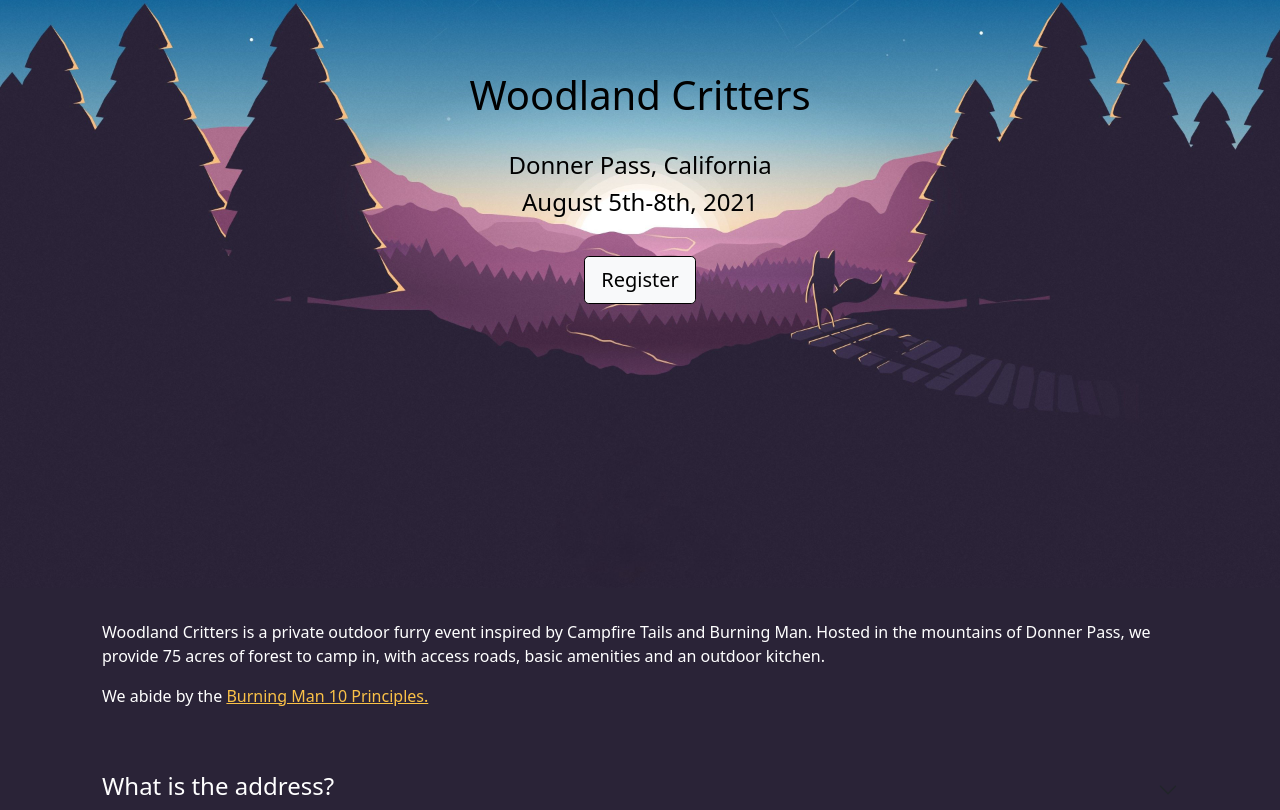
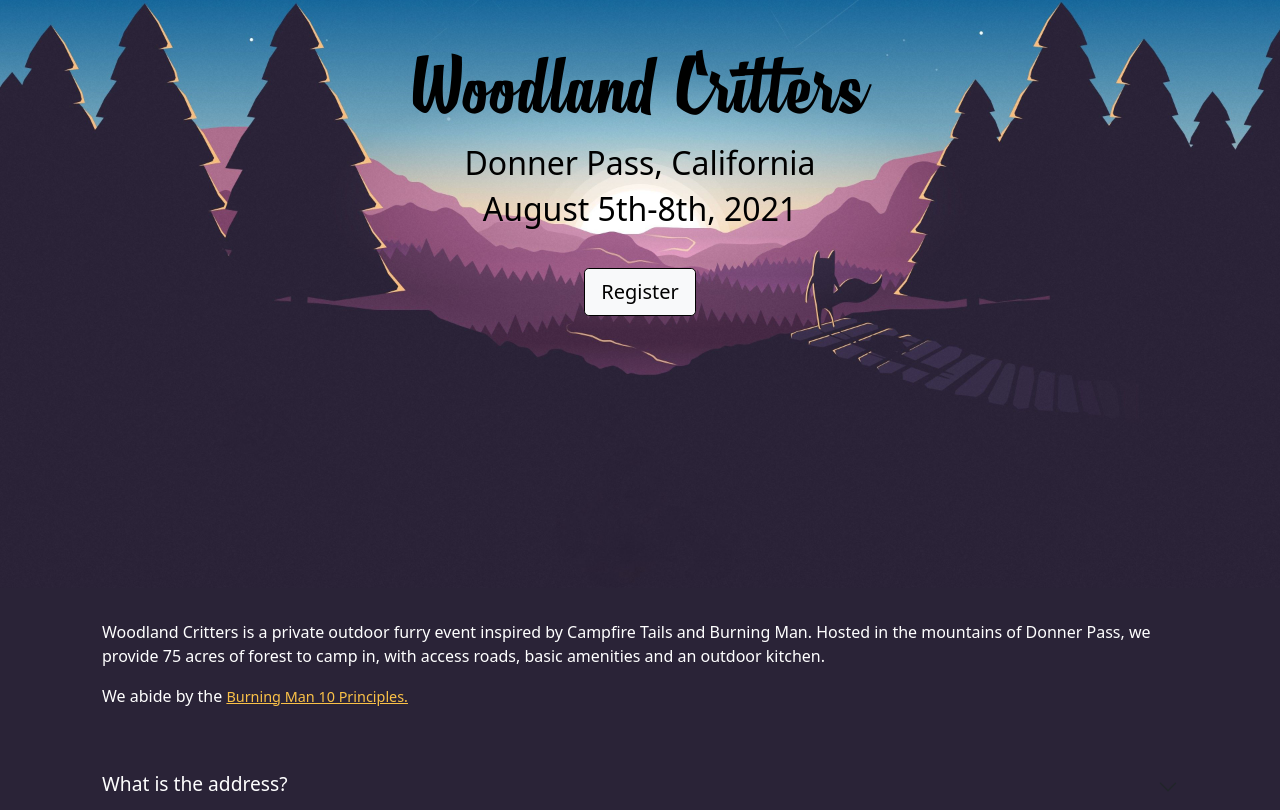
Before and after one commit to dooks/wc-app, a React (Create React App) app: page / in a window 1280 px wide. Shown: the part 270-1080 px from the top of the page. Built offline with nearby package versions, Linux system fonts and the light colour scheme.

Commit message:
Fix fonts

```diff
--- a/src/Faq/Faq.jsx
+++ b/src/Faq/Faq.jsx
@@ -10,7 +10,7 @@ const FAQ = () => {
       {faqs.map(( faq, i) =>
         <Accordion.Item className={styles.wcAccordion} key={i} eventKey={i}>
           <Accordion.Header>
-            <h4>{faq.header}</h4>
+            <h3 className={styles.header}>{faq.header}</h3>
           </Accordion.Header>
 
           <Accordion.Body>
--- a/src/Faq/Faq.module.css
+++ b/src/Faq/Faq.module.css
@@ -1,3 +1,7 @@
+.header {
+  font-size: 1.2em;
+}
+
 .wcAccordion, .wcAccordion button {
   background-color: #2a2337 !important;
   color: white !important;
--- a/src/Home/Home.jsx
+++ b/src/Home/Home.jsx
@@ -7,9 +7,9 @@ import classnames from "classnames";
 const Home = (props) => {
   return <>
     <div className={styles.hero}>
-      <h1 style={{ marginBottom: "32px" }}>Woodland Critters</h1>
-      <h4>Donner Pass, California</h4>
-      <h4>August 5th-8th, 2021</h4>
+      <h1 className={styles.title}>Woodland Critters</h1>
+      <h2>Donner Pass, California</h2>
+      <h2>August 5th-8th, 2021</h2>
       <Button
         style={{
           marginTop: "32px",
--- a/src/Home/Home.module.css
+++ b/src/Home/Home.module.css
@@ -1,3 +1,15 @@
+@font-face {
+  font-family: "title";
+  src: url("../assets/mj-alghifari.regular.ttf");
+}
+
+.title {
+  font-display: auto;
+  font-family: "title", Impact, Haettenschweiler, 'Arial Narrow Bold', sans-serif;
+  font-size: 4em;
+  text-align: center;
+}
+
 .hero {
   height: 100vh;
   background-image: url("../assets/firewatch-background.jpg");
--- a/src/global.css
+++ b/src/global.css
@@ -15,6 +15,7 @@ body {
 
 a {
   color: #fac147 !important;
+  font-size: 0.9em;
 }
 
 a.nav-link.active {
```
Also changed, not shown: src/assets/mj-alghifari.regular.ttf (added).
